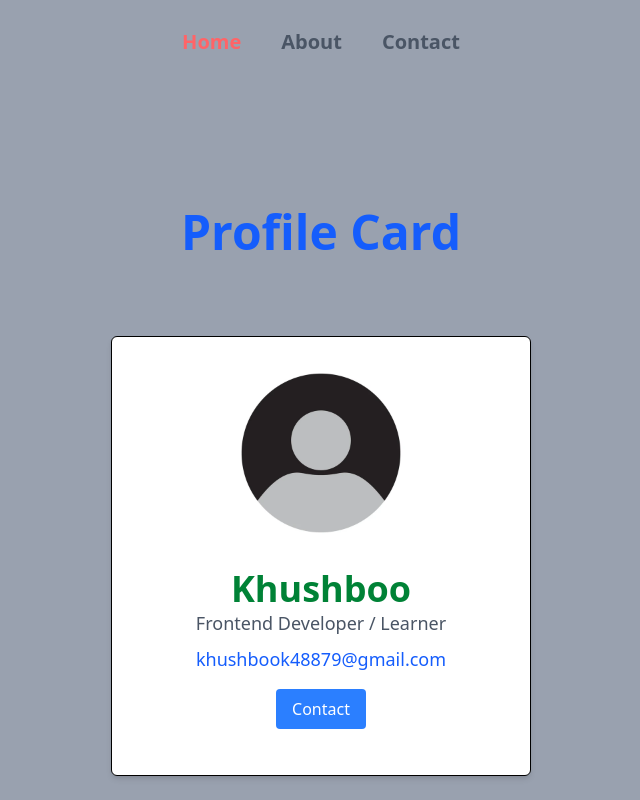
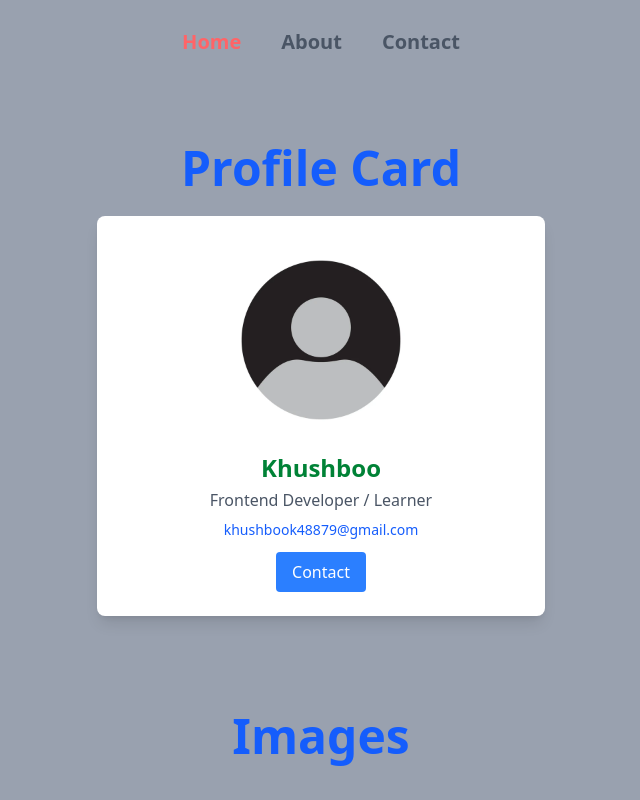
Before and after one commit to khushboo-590/React-Test, a React app: page /home in a window 1280 px wide. Shown: the top 800 px of the page, without its empty margins (319-959 px from the left). Built offline with nearby package versions, Linux system fonts and the light colour scheme; the HTML template or start-up script is replaced by a standard one.

Commit message:
add gamil

```diff
--- a/src/Pages/Home.jsx
+++ b/src/Pages/Home.jsx
@@ -4,8 +4,8 @@ import ProfileCard from "../components/ProfileCard";
 
 
 const Home = () => (
-    <div className="max-w-[1140px] mx-auto p-6   mt-10 ">
-        <div className="min-h-screen  p-6 bg-gray-400">
+    <div className="max-w-[1140px] mx-auto   mt-10 ">
+        <div className=" bg-gray-400">
             <ProfileCard
                 name="Khushboo"
                 image={img}
--- a/src/components/ProfileCard.jsx
+++ b/src/components/ProfileCard.jsx
@@ -6,20 +6,34 @@ const ProfileCard = ({ name, image, bio, contact }) => {
     };
 
     return (
-        <div className="max-w-md mx-auto mt-10 ">
-            <h1 className="text-5xl text-blue-600 font-bold text-center mb-3">Profile Card</h1>
-        <div className="border p-4 rounded-md shadow-md mx-auto bg-white text-center max-w-[420px] h-[440px] mt-20">
-            <img src={image} alt={name} className=" mx-auto rounded-full mb-4 w-50 h-50" />
-            <h2 className="text-4xl font-bold text-green-700">{name}</h2>
-            <p className="text-lg text-gray-600">{bio}</p>
-            <p className="text-lg text-blue-600 mt-2  cursor-pointer">{contact}</p>
-            <button
-                onClick={handleClick}
-                className="mt-4 px-4 py-2 bg-blue-500 text-white rounded hover:bg-blue-600">
-                Contact
-            </button>
+        <div className="px-4 py-6">
+            <h1 className="text-3xl md:text-5xl text-blue-600 font-bold text-center mb-4 md:mb-6">
+                Profile Card
+            </h1>
+
+            <div className="w-full max-w-md mx-auto bg-white rounded-lg shadow-lg p-2 md:p-6 text-center">
+                <img
+                    src={image}
+                    alt={name}
+                    className="mx-auto rounded-full w-28 h-28 md:w-50 md:h-50 object-cover mb-3"
+                />
+
+                <h2 className="text-xl md:text-2xl font-bold text-green-700">{name}</h2>
+
+                <p className="text-sm md:text-base text-gray-600 mt-1">{bio}</p>
+
+                <p className="text-sm text-blue-600 mt-2 cursor-pointer break-all">
+                    {contact}
+                </p>
+
+                <button
+                    onClick={handleClick}
+                    className="mt-3 px-4 py-2 bg-blue-500 text-white rounded hover:bg-blue-600 transition duration-300"
+                >
+                    Contact
+                </button>
             </div>
-            </div>
+        </div>
     );
 };
 
```
